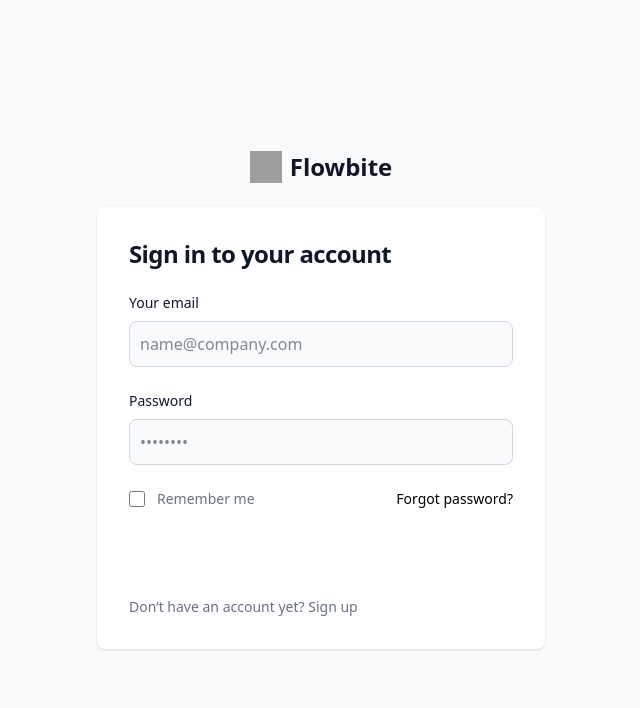
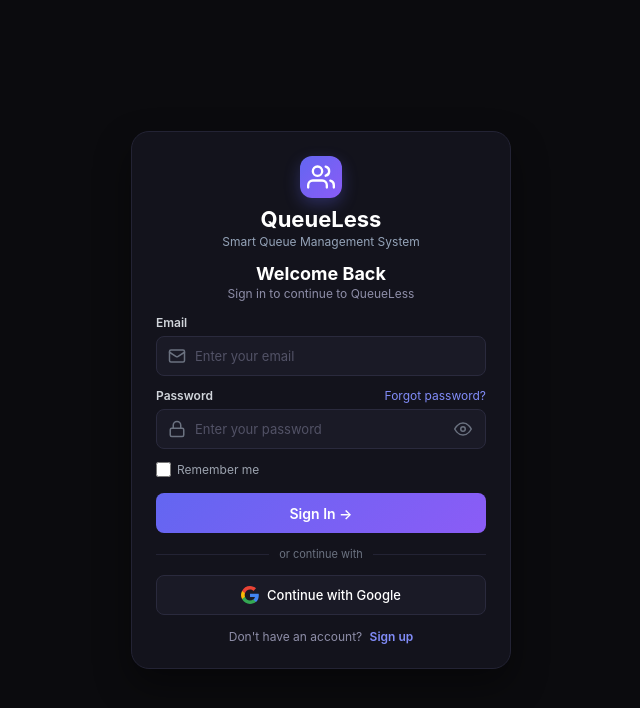
Before and after one commit to subrataguria945/OueueLess, a React (Vite) app in the folder frontend/: page /login in a window 1280 px wide. Shown: the top 708 px of the page, without its empty margins (319-959 px from the left). Built offline with nearby package versions, Linux system fonts and the light colour scheme; grey boxes are pictures that could not be loaded.

Commit message:
Login Page create done

```diff
--- a/frontend/index.html
+++ b/frontend/index.html
@@ -4,8 +4,10 @@
     <meta charset="UTF-8" />
     <link rel="icon" type="image/svg+xml" href="/favicon.svg" />
     <meta name="viewport" content="width=device-width, initial-scale=1.0" />
-    <title>frontend</title>
-    <script src="https://cdn.jsdelivr.net/npm/@tailwindcss/browser@4"></script>
+    <title>QueueLess - Smart Queue Management System</title>
+    <link rel="preconnect" href="https://fonts.googleapis.com">
+    <link rel="preconnect" href="https://fonts.gstatic.com" crossorigin>
+    <link href="https://fonts.googleapis.com/css2?family=Plus+Jakarta+Sans:wght@400;500;600;700;800&display=swap" rel="stylesheet">
   </head>
   <body>
     <div id="root"></div>
--- /dev/null
+++ b/frontend/src/Login.css
@@ -0,0 +1,287 @@
+/* Reset & Base Styles */
+* {
+  margin: 0;
+  padding: 0;
+  box-sizing: border-box;
+  font-family: 'Inter', system-ui, -apple-system, sans-serif;
+}
+
+html, body {
+  height: 100vh;
+  width: 100vw;
+  overflow: hidden;
+  background-color: #0b0b0e;
+  color: #ffffff;
+}
+
+/* Page Wrapper */
+.login-wrapper {
+  display: flex;
+  align-items: center;
+  justify-content: center;
+  height: 100vh;
+  width: 100vw;
+  padding: 16px;
+  background-color: #0b0b0e;
+  overflow: hidden;
+}
+
+/* Card Container */
+.login-card {
+  width: 100%;
+  max-width: 380px;
+  background-color: #13131c;
+  border: 1px solid #232334;
+  border-radius: 18px;
+  padding: 24px 24px;
+  box-shadow: 0 16px 36px rgba(0, 0, 0, 0.4);
+  text-align: center;
+}
+
+/* Brand Section (Logo & Name) */
+.brand-header {
+  display: flex;
+  flex-direction: column;
+  align-items: center;
+  margin-bottom: 14px;
+}
+
+.logo-icon {
+  width: 42px;
+  height: 42px;
+  background: linear-gradient(135deg, #6366f1 0%, #8b5cf6 100%);
+  border-radius: 12px;
+  display: flex;
+  align-items: center;
+  justify-content: center;
+  color: #ffffff;
+  margin-bottom: 8px;
+  box-shadow: 0 6px 16px rgba(99, 102, 241, 0.3);
+}
+
+.brand-name {
+  font-size: 22px;
+  font-weight: 700;
+  color: #ffffff;
+  margin-bottom: 2px;
+}
+
+.brand-tagline {
+  font-size: 12px;
+  color: #94a3b8;
+}
+
+/* Title & Subtitle */
+.card-title-group {
+  margin-bottom: 14px;
+}
+
+.card-title-group h2 {
+  font-size: 18px;
+  font-weight: 700;
+  color: #ffffff;
+  margin-bottom: 2px;
+}
+
+.card-title-group p {
+  font-size: 12px;
+  color: #8e8ea8;
+}
+
+/* Form Styles */
+.login-form {
+  display: flex;
+  flex-direction: column;
+  gap: 12px;
+  text-align: left;
+}
+
+.form-group {
+  display: flex;
+  flex-direction: column;
+  gap: 6px;
+}
+
+.form-group label {
+  font-size: 12px;
+  font-weight: 600;
+  color: #d1d5db;
+}
+
+.label-row {
+  display: flex;
+  justify-content: space-between;
+  align-items: center;
+}
+
+.forgot-link {
+  font-size: 12px;
+  color: #818cf8;
+  text-decoration: none;
+}
+
+.forgot-link:hover {
+  text-decoration: underline;
+}
+
+/* Input Fields */
+.input-field {
+  position: relative;
+  display: flex;
+  align-items: center;
+}
+
+.input-icon {
+  position: absolute;
+  left: 12px;
+  color: #6b7280;
+  display: flex;
+  align-items: center;
+  pointer-events: none;
+}
+
+.input-field input {
+  width: 100%;
+  height: 40px;
+  background-color: #1a1a26;
+  border: 1px solid #2a2a3d;
+  border-radius: 8px;
+  padding: 0 36px 0 38px;
+  color: #ffffff;
+  font-size: 13px;
+  outline: none;
+  transition: border-color 0.2s, box-shadow 0.2s;
+}
+
+.input-field input::placeholder {
+  color: #525266;
+}
+
+.input-field input:focus {
+  border-color: #6366f1;
+  box-shadow: 0 0 0 3px rgba(99, 102, 241, 0.2);
+}
+
+.toggle-eye {
+  position: absolute;
+  right: 10px;
+  background: none;
+  border: none;
+  color: #6b7280;
+  cursor: pointer;
+  display: flex;
+  align-items: center;
+  padding: 4px;
+}
+
+.toggle-eye:hover {
+  color: #9ca3af;
+}
+
+/* Remember Me Checkbox */
+.remember-row {
+  display: flex;
+  align-items: center;
+  margin-top: 1px;
+}
+
+.checkbox-label {
+  display: flex;
+  align-items: center;
+  gap: 6px;
+  font-size: 12px;
+  color: #9ca3af;
+  cursor: pointer;
+}
+
+.checkbox-label input {
+  width: 15px;
+  height: 15px;
+  accent-color: #6366f1;
+  cursor: pointer;
+}
+
+/* Submit Button */
+.submit-btn {
+  width: 100%;
+  height: 40px;
+  background: linear-gradient(135deg, #6366f1 0%, #8b5cf6 100%);
+  color: #ffffff;
+  border: none;
+  border-radius: 8px;
+  font-size: 14px;
+  font-weight: 600;
+  cursor: pointer;
+  margin-top: 4px;
+  transition: opacity 0.2s, transform 0.1s;
+}
+
+.submit-btn:hover {
+  opacity: 0.95;
+  transform: translateY(-1px);
+}
+
+.submit-btn:active {
+  transform: translateY(0);
+}
+
+/* Divider Line */
+.divider {
+  display: flex;
+  align-items: center;
+  margin: 14px 0;
+  text-align: center;
+}
+
+.divider::before,
+.divider::after {
+  content: "";
+  flex: 1;
+  border-bottom: 1px solid #232334;
+}
+
+.divider span {
+  padding: 0 10px;
+  font-size: 11px;
+  color: #6b7280;
+}
+
+/* Google Sign-in Button */
+.google-btn {
+  width: 100%;
+  height: 40px;
+  background-color: #1a1a26;
+  border: 1px solid #2a2a3d;
+  border-radius: 8px;
+  color: #ffffff;
+  font-size: 13px;
+  font-weight: 500;
+  display: flex;
+  align-items: center;
+  justify-content: center;
+  gap: 8px;
+  cursor: pointer;
+  transition: background-color 0.2s;
+}
+
+.google-btn:hover {
+  background-color: #222234;
+}
+
+/* Footer Link */
+.card-footer {
+  margin-top: 14px;
+  font-size: 12px;
+  color: #8e8ea8;
+}
+
+.signup-link {
+  color: #818cf8;
+  font-weight: 600;
+  text-decoration: none;
+  margin-left: 4px;
+}
+
+.signup-link:hover {
+  text-decoration: underline;
+}
--- a/frontend/src/Login.jsx
+++ b/frontend/src/Login.jsx
@@ -1,45 +1,150 @@
-export function Login(){
-    return(
-        <section className="bg-gray-50 dark:bg-gray-900">
-  <div className="flex flex-col items-center justify-center px-6 py-8 mx-auto md:h-screen lg:py-0">
-    <a href="#" className="flex items-center mb-6 text-2xl font-semibold text-gray-900 dark:text-white">
-      <img className="w-8 h-8 mr-2" src="https://flowbite.s3.amazonaws.com/blocks/marketing-ui/logo.svg" alt="logo" />
-      Flowbite
-    </a>
-    <div className="w-full bg-white rounded-lg shadow dark:border md:mt-0 sm:max-w-md xl:p-0 dark:bg-gray-800 dark:border-gray-700">
-      <div className="p-6 space-y-4 md:space-y-6 sm:p-8">
-        <h1 className="text-xl font-bold leading-tight tracking-tight text-gray-900 md:text-2xl dark:text-white">
-          Sign in to your account
-        </h1>
-        <form className="space-y-4 md:space-y-6" action="#">
-          <div>
-            <label htmlFor="email" className="block mb-2 text-sm font-medium text-gray-900 dark:text-white">Your email</label>
-            <input type="email" name="email" id="email" className="bg-gray-50 border border-gray-300 text-gray-900 rounded-lg focus:ring-primary-600 focus:border-primary-600 block w-full p-2.5 dark:bg-gray-700 dark:border-gray-600 dark:placeholder-gray-400 dark:text-white dark:focus:ring-blue-500 dark:focus:border-blue-500" placeholder="name@company.com" required />
+import { useState } from "react";
+import "./Login.css";
+
+export function Login() {
+  // State for form inputs
+  const [email, setEmail] = useState("");
+  const [password, setPassword] = useState("");
+  const [showPassword, setShowPassword] = useState(false);
+  const [rememberMe, setRememberMe] = useState(false);
+
+  // Submit handler
+  const handleSubmit = (e) => {
+    e.preventDefault();
+    console.log("Login details:", { email, password, rememberMe });
+    alert(`Logged in successfully as: ${email}`);
+  };
+
+  return (
+    <div className="login-wrapper">
+      <div className="login-card">
+
+        {/* Brand Header */}
+        <div className="brand-header">
+          <div className="logo-icon">
+            <svg width="28" height="28" viewBox="0 0 24 24" fill="none" stroke="currentColor" strokeWidth="2" strokeLinecap="round" strokeLinejoin="round">
+              <path d="M17 21v-2a4 4 0 0 0-4-4H5a4 4 0 0 0-4 4v2" />
+              <circle cx="9" cy="7" r="4" />
+              <path d="M23 21v-2a4 4 0 0 0-3-3.87" />
+              <path d="M16 3.13a4 4 0 0 1 0 7.75" />
+            </svg>
           </div>
-          <div>
-            <label htmlFor="password" className="block mb-2 text-sm font-medium text-gray-900 dark:text-white">Password</label>
-            <input type="password" name="password" id="password" placeholder="••••••••" className="bg-gray-50 border border-gray-300 text-gray-900 rounded-lg focus:ring-primary-600 focus:border-primary-600 block w-full p-2.5 dark:bg-gray-700 dark:border-gray-600 dark:placeholder-gray-400 dark:text-white dark:focus:ring-blue-500 dark:focus:border-blue-500" required />
+          <h1 className="brand-name">QueueLess</h1>
+          <p className="brand-tagline">Smart Queue Management System</p>
+        </div>
+
+        {/* Card Title */}
+        <div className="card-title-group">
+          <h2>Welcome Back</h2>
+          <p>Sign in to continue to QueueLess</p>
+        </div>
+
+        {/* Login Form */}
+        <form onSubmit={handleSubmit} className="login-form">
+
+          {/* Email Input */}
+          <div className="form-group">
+            <label htmlFor="email">Email</label>
+            <div className="input-field">
+              <span className="input-icon">
+                <svg width="18" height="18" viewBox="0 0 24 24" fill="none" stroke="currentColor" strokeWidth="2" strokeLinecap="round" strokeLinejoin="round">
+                  <rect x="2" y="4" width="20" height="16" rx="2" />
+                  <path d="m22 7-8.97 5.7a1.94 1.94 0 0 1-2.06 0L2 7" />
+                </svg>
+              </span>
+              <input
+                id="email"
+                type="email"
+                placeholder="Enter your email"
+                value={email}
+                onChange={(e) => setEmail(e.target.value)}
+                required
+              />
+            </div>
           </div>
-          <div className="flex items-center justify-between">
-            <div className="flex items-start">
-              <div className="flex items-center h-5">
-                <input id="remember" aria-describedby="remember" type="checkbox" className="w-4 h-4 border border-gray-300 rounded bg-gray-50 focus:ring-3 focus:ring-primary-300 dark:bg-gray-700 dark:border-gray-600 dark:focus:ring-primary-600 dark:ring-offset-gray-800" required />
-              </div>
-              <div className="ml-3 text-sm">
-                <label htmlFor="remember" className="text-gray-500 dark:text-gray-300">Remember me</label>
-              </div>
+
+          {/* Password Input */}
+          <div className="form-group">
+            <div className="label-row">
+              <label htmlFor="password">Password</label>
+              <a href="#" className="forgot-link">Forgot password?</a>
             </div>
-            <a href="#" className="text-sm font-medium text-primary-600 hover:underline dark:text-primary-500">Forgot password?</a>
+            <div className="input-field">
+              <span className="input-icon">
+                <svg width="18" height="18" viewBox="0 0 24 24" fill="none" stroke="currentColor" strokeWidth="2" strokeLinecap="round" strokeLinejoin="round">
+                  <rect x="3" y="11" width="18" height="11" rx="2" ry="2" />
+                  <path d="M7 11V7a5 5 0 0 1 10 0v4" />
+                </svg>
+              </span>
+              <input
+                id="password"
+                type={showPassword ? "text" : "password"}
+                placeholder="Enter your password"
+                value={password}
+                onChange={(e) => setPassword(e.target.value)}
+                required
+              />
+              <button
+                type="button"
+                className="toggle-eye"
+                onClick={() => setShowPassword(!showPassword)}
+                aria-label="Toggle password visibility"
+              >
+                {showPassword ? (
+                  <svg width="18" height="18" viewBox="0 0 24 24" fill="none" stroke="currentColor" strokeWidth="2" strokeLinecap="round" strokeLinejoin="round">
+                    <path d="M17.94 17.94A10.07 10.07 0 0 1 12 20c-7 0-11-8-11-8a18.45 18.45 0 0 1 5.06-5.94M9.9 4.24A9.12 9.12 0 0 1 12 4c7 0 11 8 11 8a18.5 18.5 0 0 1-2.16 3.19m-6.72-1.07a3 3 0 1 1-4.24-4.24" />
+                    <line x1="1" y1="1" x2="23" y2="23" />
+                  </svg>
+                ) : (
+                  <svg width="18" height="18" viewBox="0 0 24 24" fill="none" stroke="currentColor" strokeWidth="2" strokeLinecap="round" strokeLinejoin="round">
+                    <path d="M1 12s4-8 11-8 11 8 11 8-4 8-11 8-11-8-11-8z" />
+                    <circle cx="12" cy="12" r="3" />
+                  </svg>
+                )}
+              </button>
+            </div>
           </div>
-          <button type="submit" className="w-full text-white bg-primary-600 hover:bg-primary-700 focus:ring-4 focus:outline-none focus:ring-primary-300 font-medium rounded-lg text-sm px-5 py-2.5 text-center dark:bg-primary-600 dark:hover:bg-primary-700 dark:focus:ring-primary-800">Sign in</button>
-          <p className="text-sm font-light text-gray-500 dark:text-gray-400">
-            Don’t have an account yet? <a href="#" className="font-medium text-primary-600 hover:underline dark:text-primary-500">Sign up</a>
-          </p>
+
+          {/* Remember Me Checkbox */}
+          <div className="remember-row">
+            <label className="checkbox-label">
+              <input
+                type="checkbox"
+                checked={rememberMe}
+                onChange={(e) => setRememberMe(e.target.checked)}
+              />
+              <span>Remember me</span>
+            </label>
+          </div>
+
+          {/* Submit Button */}
+          <button type="submit" className="submit-btn">
+            Sign In &rarr;
+          </button>
         </form>
+
+        {/* Divider */}
+        <div className="divider">
+          <span>or continue with</span>
+        </div>
+
+        {/* Google Sign In Button */}
+        <button type="button" className="google-btn">
+          <svg width="18" height="18" viewBox="0 0 24 24">
+            <path fill="#4285F4" d="M23.745 12.27c0-.7-.06-1.4-.19-2.07H12v4.51h6.6c-.29 1.52-1.14 2.82-2.4 3.68v3.05h3.88c2.27-2.09 3.665-5.17 3.665-9.17z" />
+            <path fill="#34A853" d="M12 24c3.24 0 5.95-1.08 7.93-2.91l-3.88-3.05c-1.08.72-2.45 1.16-4.05 1.16-3.11 0-5.74-2.1-6.68-4.93H1.36v3.15C3.33 21.35 7.4 24 12 24z" />
+            <path fill="#FBBC05" d="M5.32 14.27c-.24-.72-.38-1.49-.38-2.27s.14-1.55.38-2.27V6.58H1.36A11.94 11.94 0 0 0 0 12c0 1.92.45 3.74 1.36 5.42l3.96-3.15z" />
+            <path fill="#EA4335" d="M12 4.75c1.77 0 3.35.61 4.6 1.8l3.42-3.42C17.95 1.19 15.24 0 12 0 7.4 0 3.33 2.65 1.36 6.58l3.96 3.15c.94-2.83 3.57-4.98 6.68-4.98z" />
+          </svg>
+          Continue with Google
+        </button>
+
+        {/* Footer */}
+        <p className="card-footer">
+          Don't have an account? <a href="#" className="signup-link">Sign up</a>
+        </p>
+
       </div>
     </div>
-  </div>
-</section>
-
-    );
+  );
 }
```
Also changed, not shown: frontend/src/App.jsx (+5 -3 lines).
